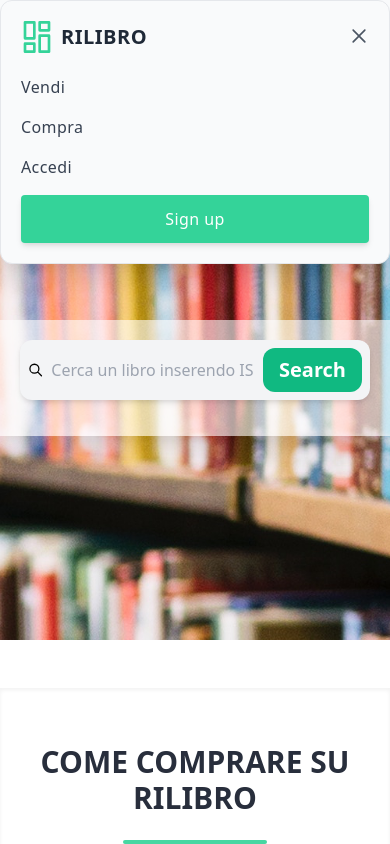
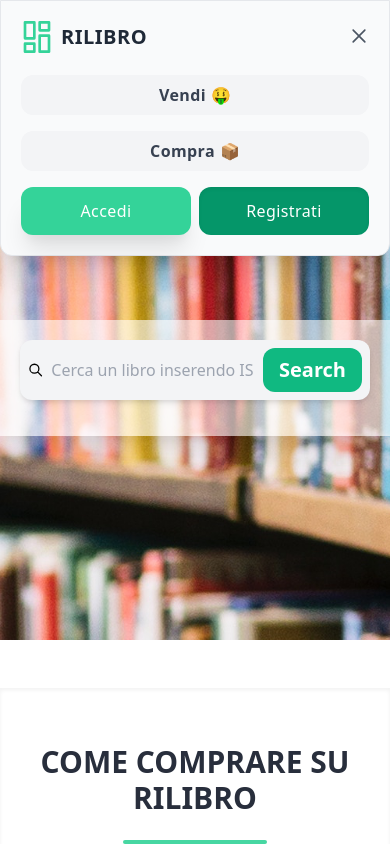
Before and after one commit to MacPapo/RilibroDesign, a React (Create React App) app in the folder client/: page / in a window 390 px wide. Both pictures are taken after a click on the button "Open Menu". Shown: the top 844 px of the page. Built offline with nearby package versions, Linux system fonts and the light colour scheme; no server answers.

Commit message:
Hamburger Fixed v2

```diff
--- a/client/src/components/navbar.component.jsx
+++ b/client/src/components/navbar.component.jsx
@@ -103,7 +103,7 @@ export const Nav = ({ auth: { isAuthenticated }, logout }) => {
           </button>
           {isMenuOpen && (
             <div className="absolute top-0 left-0 z-50 w-full">
-              <div className="p-5 border rounded shadow-xl bg-gray-50">
+              <div className="p-5 border rounded rounded-b-xl bg-gray-50">
                 <div className="flex items-center justify-between mb-4">
                   <div>
                     <Link
@@ -157,7 +157,7 @@ export const Nav = ({ auth: { isAuthenticated }, logout }) => {
                         title="Sell"
                         className="font-medium tracking-wide text-gray-700 transition-colors duration-200 hover:text-green-400"
                       >
-                        Vendi
+                        Vendi 🤑
                       </Link>
                     </li>
                     <li>
@@ -167,31 +167,35 @@ export const Nav = ({ auth: { isAuthenticated }, logout }) => {
                         title="Home Compra"
                         className="font-medium tracking-wide text-gray-700 transition-colors duration-200 hover:text-green-400"
                       >
-                        Compra
+                        Compra 📦
                       </Link>
                     </li>
-                    <li>
+                    <div className="grid grid-cols-2 gap-2 md:gap-5">
+                      <div>
                         <Link
                           to="/login"
                           aria-label="Login"
                           title="Login"
                           className="font-medium tracking-wide text-gray-700 transition-colors duration-200 hover:text-green-400"
                         >
+                          <button className="inline-flex items-center justify-center w-full h-12 px-6 font-medium tracking-wide text-white transition duration-200 bg-green-400 rounded shadow-md hover:bg-green-700 focus:shadow-outline focus:outline-none">
                             Profilo
+                          </button>
                         </Link>
-                    </li>
-                    <li>
+                      </div>
+                      <div>
                         <Link
                           onClick={logout}
                           to="/"
                           aria-label="Logout"
                           title="Logout"
                         >
-                        <button className="inline-flex items-center justify-center w-full h-12 px-6 font-medium tracking-wide text-white transition duration-200 bg-green-400 rounded shadow-md hover:bg-green-700 focus:shadow-outline focus:outline-none">
+                          <button className="inline-flex items-center justify-center w-full h-12 px-6 font-medium tracking-wide text-white transition duration-200 bg-red-400 rounded shadow-md hover:bg-red-700 focus:shadow-outline focus:outline-none">
                             Logout
                           </button>
                         </Link>
-                    </li>
+                      </div>
+                    </div>
                   </ul>
                 </nav>
               </div>
@@ -298,7 +302,7 @@ export const Nav = ({ auth: { isAuthenticated }, logout }) => {
           </button>
           {isMenuOpen && (
             <div className="absolute top-0 left-0 z-50 w-full">
-              <div className="p-5 border shadow-xl rounded-xl bg-gray-50">
+              <div className="p-5 border shadow-xl rounded-b-xl bg-gray-50">
                 <div className="flex items-center justify-between mb-4">
                   <div>
                     <Link
@@ -350,9 +354,11 @@ export const Nav = ({ auth: { isAuthenticated }, logout }) => {
                         to="/sell"
                         aria-label="Sell"
                         title="Sell"
-                        className="font-medium tracking-wide text-gray-700 transition-colors duration-200 hover:text-green-400"
+                        className="font-extrabold tracking-wide text-center text-gray-700 transition-colors duration-200 hover:text-green-400"
                       >
-                        Vendi
+                        <div className="block w-full px-4 py-2 bg-gray-100 hover:bg-gray-200 hover:shadow-inner rounded-xl focus:outline-none focus:border-green-800">
+                          Vendi 🤑
+                        </div>
                       </Link>
                     </li>
                     <li>
@@ -360,28 +366,38 @@ export const Nav = ({ auth: { isAuthenticated }, logout }) => {
                         to="/"
                         aria-label="Home Compra"
                         title="Home Compra"
-                        className="font-medium tracking-wide text-gray-700 transition-colors duration-200 hover:text-green-400"
+                        className="font-extrabold tracking-wide text-center text-gray-700 transition-colors duration-200 hover:text-green-400"
                       >
-                        Compra
+                        <div className="block w-full px-4 py-2 bg-gray-100 hover:bg-gray-200 hover:shadow-inner rounded-xl focus:outline-none focus:border-green-800">
+                          Compra 📦
+                        </div>
                       </Link>
                     </li>
-                    <li>
+                    <div className="grid grid-cols-2 gap-2 md:gap-5">
+                      <div>
                         <Link
                           to="/login"
                           aria-label="Login"
                           title="Login"
                           className="font-medium tracking-wide text-gray-700 transition-colors duration-200 hover:text-green-400"
                         >
+                          <button className="inline-flex items-center justify-center w-full h-12 px-6 font-medium tracking-wide text-white transition duration-200 bg-green-400 shadow-xl rounded-xl hover:bg-green-700 focus:shadow-outline focus:outline-none">
                             Accedi
-                      </Link>
-                    </li>
-                    <li>
-                      <Link to="/register" aria-label="Sign up" title="Sign up">
-                        <button className="inline-flex items-center justify-center w-full h-12 px-6 font-medium tracking-wide text-white transition duration-200 bg-green-400 rounded shadow-md hover:bg-green-700 focus:shadow-outline focus:outline-none">
-                          Sign up
                           </button>
                         </Link>
-                    </li>
+                      </div>
+                      <div>
+                        <Link
+                          to="/register"
+                          aria-label="Sign up"
+                          title="Sign up"
+                        >
+                          <button className="inline-flex items-center justify-center w-full h-12 px-6 font-medium tracking-wide text-white transition duration-200 bg-green-600 shadow-inner rounded-xl hover:bg-green-700 focus:shadow-outline focus:outline-none">
+                            Registrati
+                          </button>
+                        </Link>
+                      </div>
+                    </div>
                   </ul>
                 </nav>
               </div>
```
Lines whose indentation alone changed are shown as unchanged.
